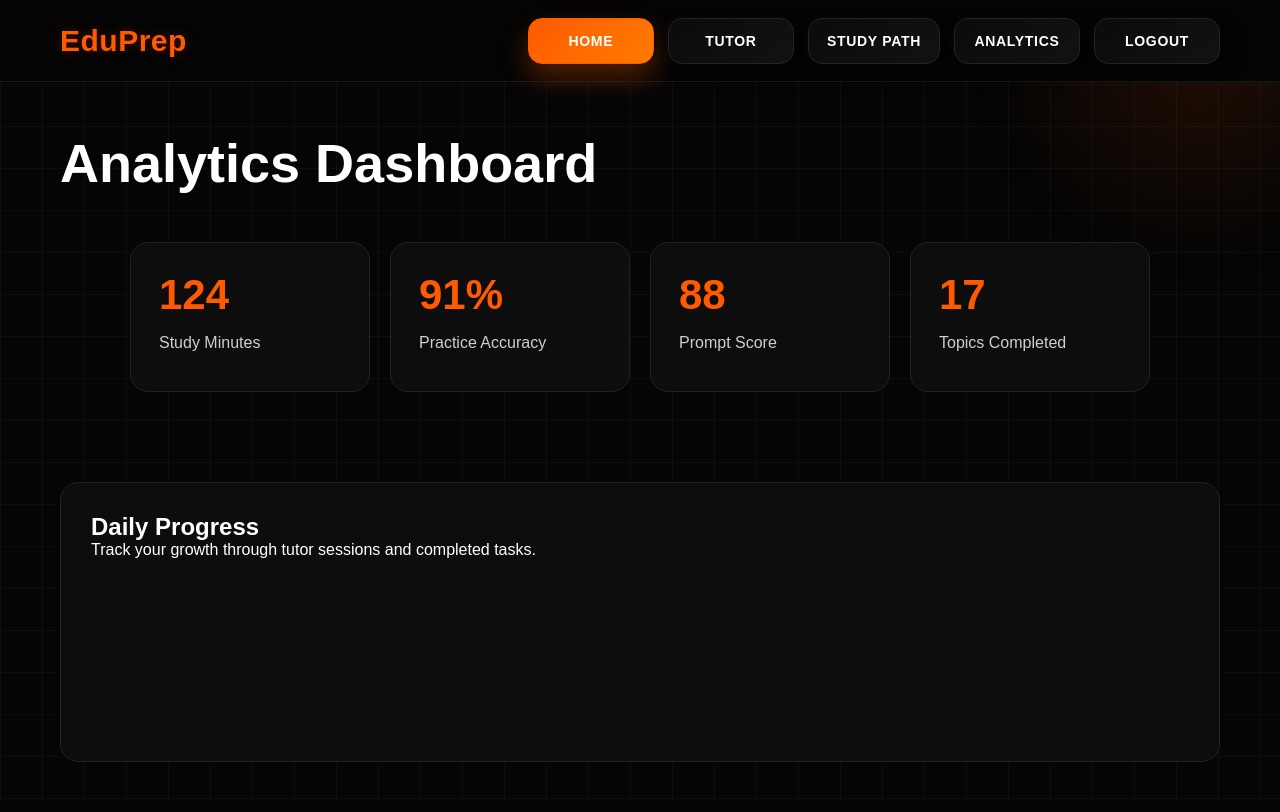
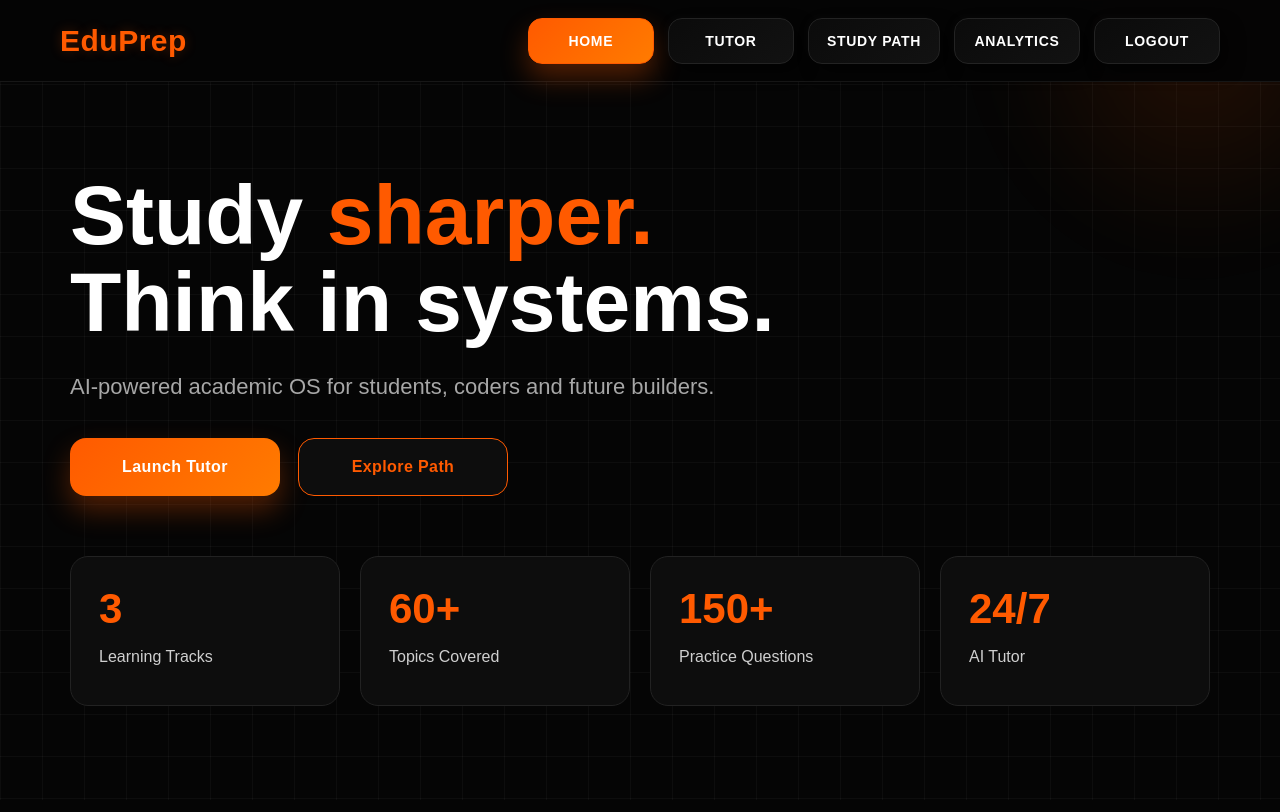
Before and after one commit to ADITYA-dev-hue/AI-Edu-Prep-NEW-, a website: page public/home.html in a window 1280 px wide. Drawn offline with Linux system fonts and the light colour scheme.

Commit message:
home real

```diff
--- a/public/home.html
+++ b/public/home.html
@@ -3,7 +3,7 @@
 <head>
 <meta charset="UTF-8">
 <meta name="viewport" content="width=device-width, initial-scale=1.0">
-<title>EduPrep Analytics</title>
+<title>EduPrep Home</title>
 <link rel="stylesheet" href="css/style.css">
 </head>
 <body>
@@ -20,43 +20,46 @@
 </ul>
 </nav>
 
-<section class="page-wrap">
+<section class="hero">
 
-<h1>Analytics Dashboard</h1>
+<h1>Study <span>sharper.</span><br>Think in systems.</h1>
 
-<div class="stats-grid">
+<p>
+AI-powered academic OS for students, coders and future builders.
+</p>
+
+<div class="hero-buttons">
+<a href="tutor.html" class="btn">Launch Tutor</a>
+<a href="studypath.html" class="btn-outline">Explore Path</a>
+</div>
+
+</section>
+
+<section class="stats-grid">
 
 <div class="card">
-<h2 id="minutes">124</h2>
-<p>Study Minutes</p>
+<h2>3</h2>
+<p>Learning Tracks</p>
 </div>
 
 <div class="card">
-<h2 id="accuracy">91%</h2>
-<p>Practice Accuracy</p>
+<h2>60+</h2>
+<p>Topics Covered</p>
 </div>
 
 <div class="card">
-<h2 id="score">88</h2>
-<p>Prompt Score</p>
+<h2>150+</h2>
+<p>Practice Questions</p>
 </div>
 
 <div class="card">
-<h2 id="topics">17</h2>
-<p>Topics Completed</p>
-</div>
-
-</div>
-
-<div class="chart-box">
-<h2>Daily Progress</h2>
-<p>Track your growth through tutor sessions and completed tasks.</p>
+<h2>24/7</h2>
+<p>AI Tutor</p>
 </div>
 
 </section>
 
 <script src="js/auth.js"></script>
-<script src="js/analytics.js"></script>
 
 </body>
 </html>
```
